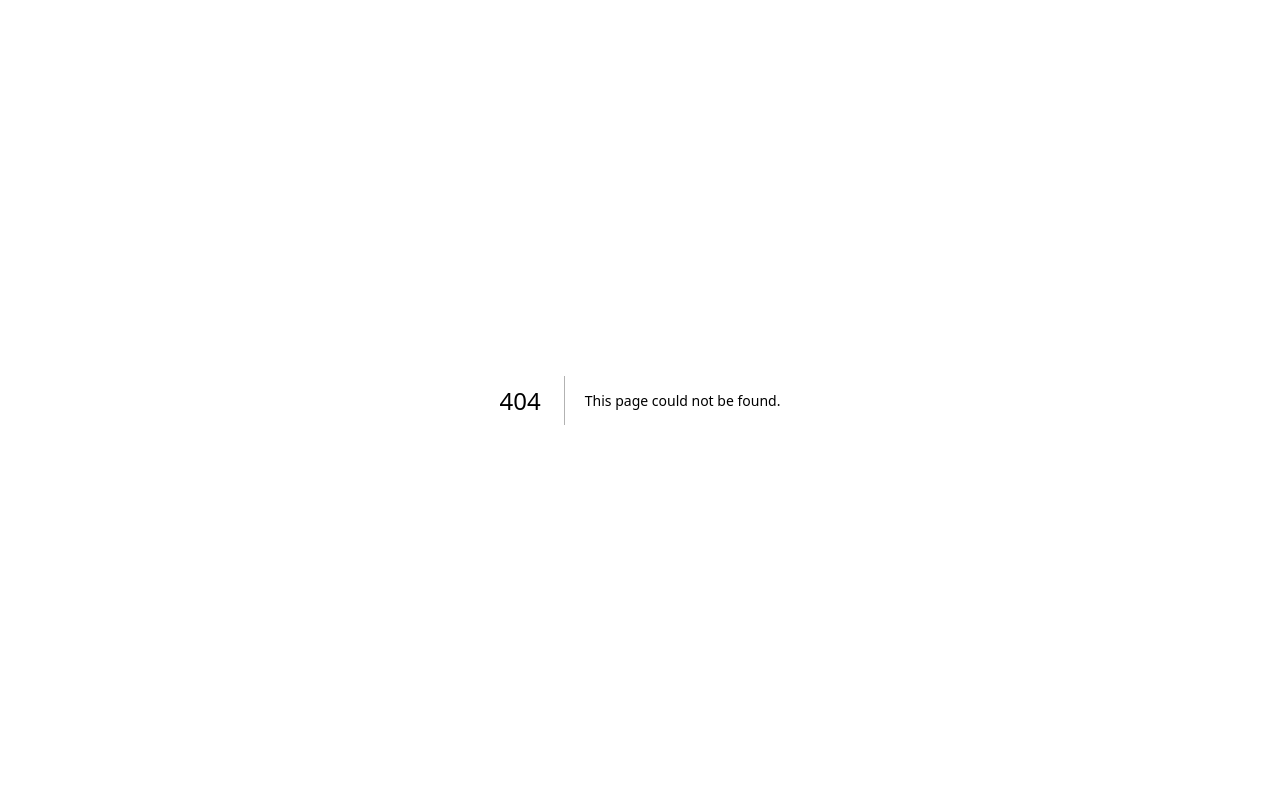
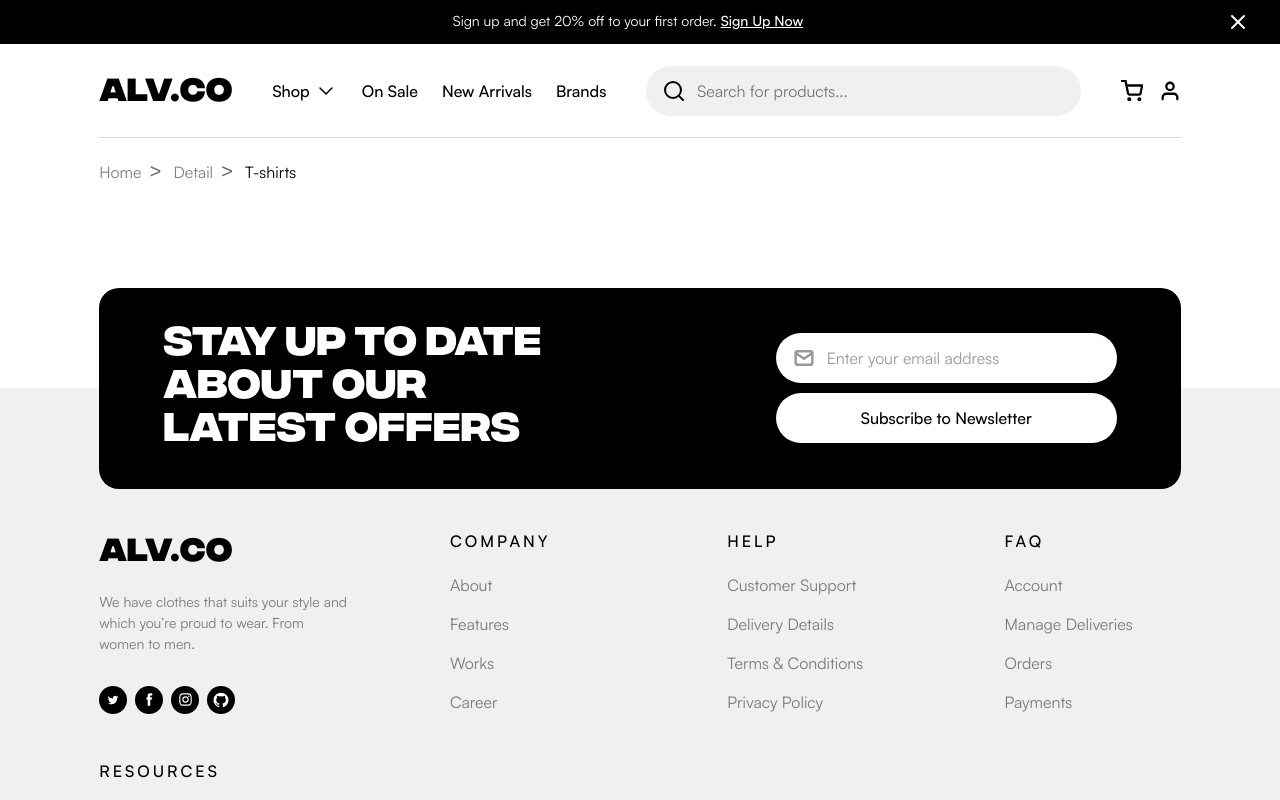
Before and after one commit to frengkialv/alv.co, a Next.js app: page /detail in a window 1280 px wide. Before the commit this address had no page. Shown: the top 800 px of the page. Built offline with nearby package versions, Linux system fonts and the light colour scheme.

Commit message:
add breadcrumbs

```diff
--- /dev/null
+++ b/src/app/detail/page.tsx
@@ -0,0 +1,20 @@
+"use client";
+import Breadcrumbs from "@/components/Breadcrumbs";
+import React from "react";
+import styled from "styled-components";
+
+function Detail() {
+  return (
+    <Wrapper>
+      <Breadcrumbs />
+    </Wrapper>
+  );
+}
+
+const Wrapper = styled.div`
+  --padding-horizontal: clamp(1rem, 14vw - 5rem, 6.25rem);
+  padding-right: var(--padding-horizontal);
+  padding-left: var(--padding-horizontal);
+`;
+
+export default Detail;
--- a/src/app/layout.tsx
+++ b/src/app/layout.tsx
@@ -1,11 +1,15 @@
-import type { Metadata } from "next";
+"use client";
+// import type { Metadata } from "next";
 import localFont from "next/font/local";
 import StyledComponentsRegistry from "../components/StyledComponentRegisty";
 import "./globals.css";
+import Header from "../components/Header";
+import Footer from "@/components/Footer";
+import styled from "styled-components";
 
-export const metadata: Metadata = {
-  title: "Alv Shop",
-};
+// export const metadata: Metadata = {
+//   title: "Alv Shop",
+// };
 
 const satoshi = localFont({
   src: [
@@ -76,8 +80,18 @@ export default function RootLayout({
   return (
     <html lang="en" className={`${satoshi.className} ${integral_cf.variable}`}>
       <body>
-        <StyledComponentsRegistry>{children}</StyledComponentsRegistry>
+        <StyledComponentsRegistry>
+          <Wrapper>
+            <Header />
+            {children}
+            <Footer />
+          </Wrapper>
+        </StyledComponentsRegistry>
       </body>
     </html>
   );
 }
+
+const Wrapper = styled.div`
+  isolation: isolate;
+`;
--- a/src/app/page.tsx
+++ b/src/app/page.tsx
@@ -13,13 +13,13 @@ export default function Home() {
   const router = useRouter();
   return (
     <Wrapper>
-      <Header />
+      {/* <Header /> */}
       <MarketingContent />
       <LogoBrand />
       <NewArrival />
       <TopSelling />
       <Carousel />
-      <Footer />
+      {/* <Footer /> */}
     </Wrapper>
   );
 }
--- /dev/null
+++ b/src/components/Breadcrumbs/Breadcrumbs.tsx
@@ -0,0 +1,72 @@
+import React from "react";
+import styled from "styled-components";
+
+function Crumb({
+  href,
+  isCurrentPage,
+  children,
+}: {
+  href: string;
+  isCurrentPage?: boolean;
+  children: React.ReactNode;
+}) {
+  return (
+    <CrumbWrapper>
+      <CrumbLink href={href} aria-current={isCurrentPage ? "page" : undefined}>
+        {children}
+      </CrumbLink>
+    </CrumbWrapper>
+  );
+}
+
+function BreadCrumbs() {
+  return (
+    <nav aria-label="Breadcrumb">
+      <BreadcrumbList>
+        <Crumb href="/">Home</Crumb>
+        <Crumb href="/living">Detail</Crumb>
+        <Crumb href="/living/couch" isCurrentPage={true}>
+          T-shirts
+        </Crumb>
+      </BreadcrumbList>
+    </nav>
+  );
+}
+
+const BreadcrumbList = styled.ol`
+  padding: 20px 0;
+  margin: 0;
+  list-style-type: none;
+  border-top: 1px solid #dad8d8;
+`;
+
+const CrumbWrapper = styled.li`
+  display: inline;
+  --spacing: 8px;
+
+  &:not(:first-of-type) {
+    &:before {
+      content: ">";
+      font-size: 20px;
+      color: var(--color-gray-600);
+      font-family: monospace;
+      margin-left: var(--spacing);
+      margin-right: 12px;
+    }
+  }
+`;
+
+const CrumbLink = styled.a`
+  color: #817f7f;
+  text-decoration: none;
+
+  &[aria-current] {
+    color: var(--color-black);
+  }
+
+  &:hover {
+    text-decoration: revert;
+  }
+`;
+
+export default BreadCrumbs;
--- /dev/null
+++ b/src/components/Breadcrumbs/index.tsx
@@ -0,0 +1,2 @@
+export * from './Breadcrumbs';
+export { default } from './Breadcrumbs';
--- a/src/data.js
+++ b/src/data.js
@@ -54,7 +54,7 @@ export const CLOTHINGS = [
     releaseDate: subDays(new Date(), 10),
   },
   {
-    slug: "gradient-graphic-t-shirt",
+    slug: "detail",
     name: "Gradient Graphic T-shirt",
     imgSrc: "/assets/gradient-graphic-t-shirt.png",
     price: 145,
```
